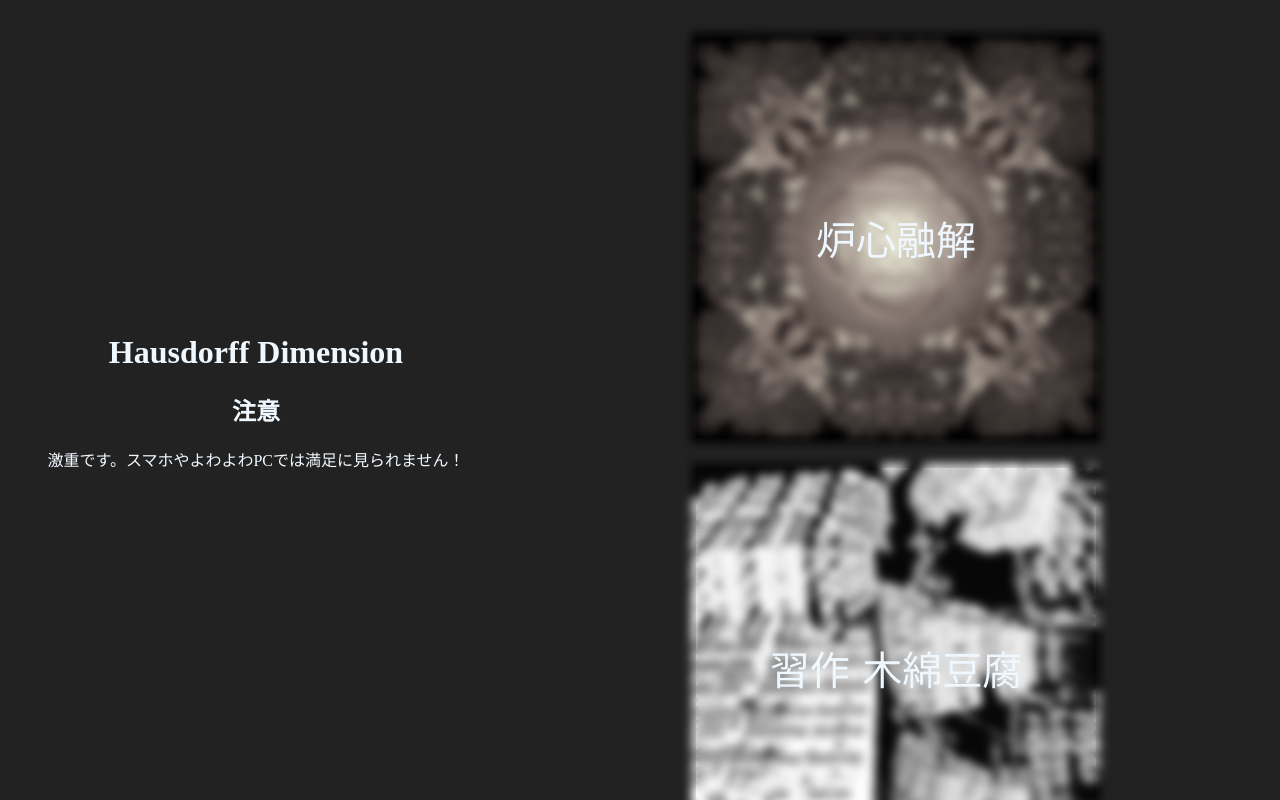
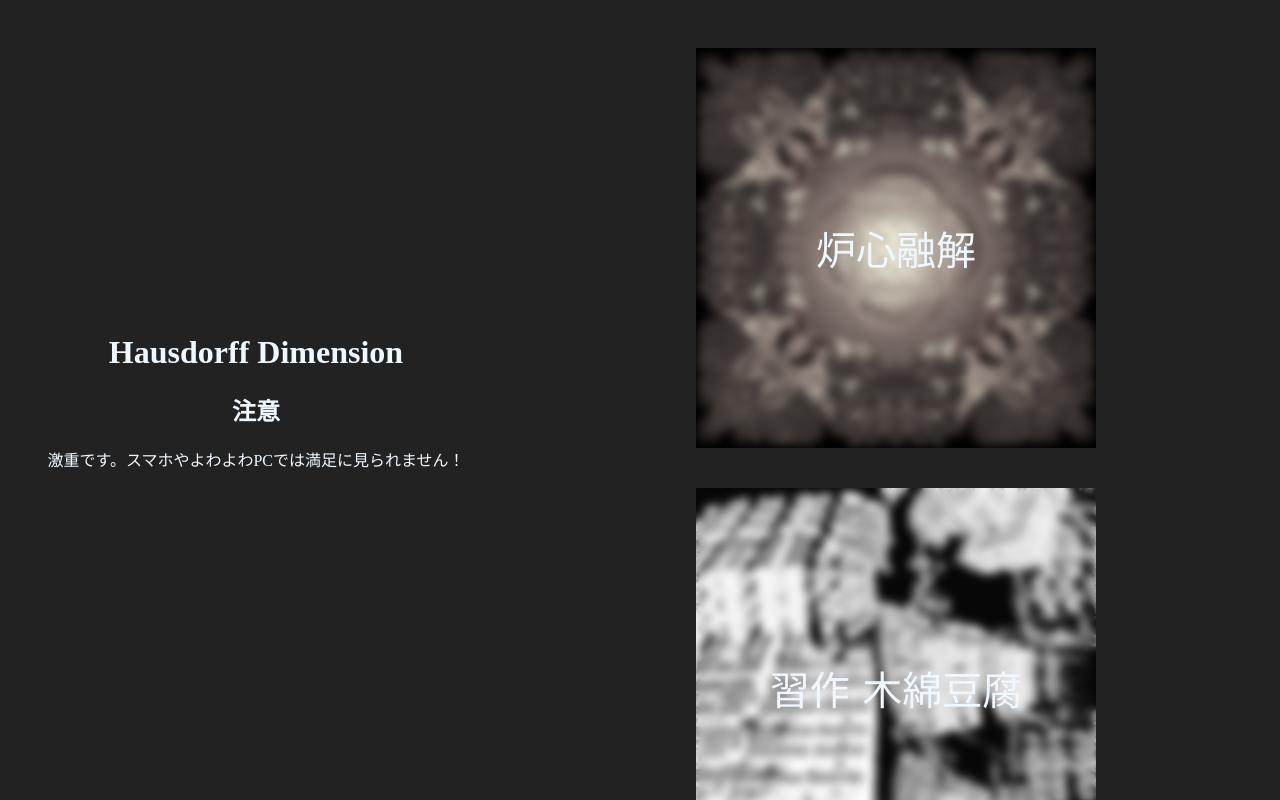
Before and after one commit to Lucas544875/Hausdorff-Dimension, a plain HTML site: page index.html in a window 1280 px wide. Drawn offline with Linux system fonts and the light colour scheme; a web font is replaced by a local one.

Commit message:
ぼかしが外に出ないように

```diff
--- a/index.css
+++ b/index.css
@@ -48,29 +48,26 @@ p{
 	position: relative;
 	width: 400px;
 	height: 400px;
-	color: #333;
 	font-size: 40px;
-	text-decoration: none;
 	cursor: pointer;
-	margin: 10pt auto;
-
+	margin: 30pt auto;
 	background-size: cover;
-	background-repeat: no-repeat;
-
 	z-index: 0;
-	margin-top: 30px;
+	overflow: clip;
 }
 .work::before{
+	box-sizing: content-box;
+
 	transition: 0.1s;
 	content: "";
   display: block;
   position: absolute;
   background: inherit;
 	filter:grayscale(90%) blur(5px);
-  top: -5px;
-  right: -5px;
-  bottom: -5px;
-  left: -5px;
+  top:    -3px;
+  right:  -3px;
+  bottom: -3px;
+  left:   -3px;
   z-index: -1;
 }
 
```
